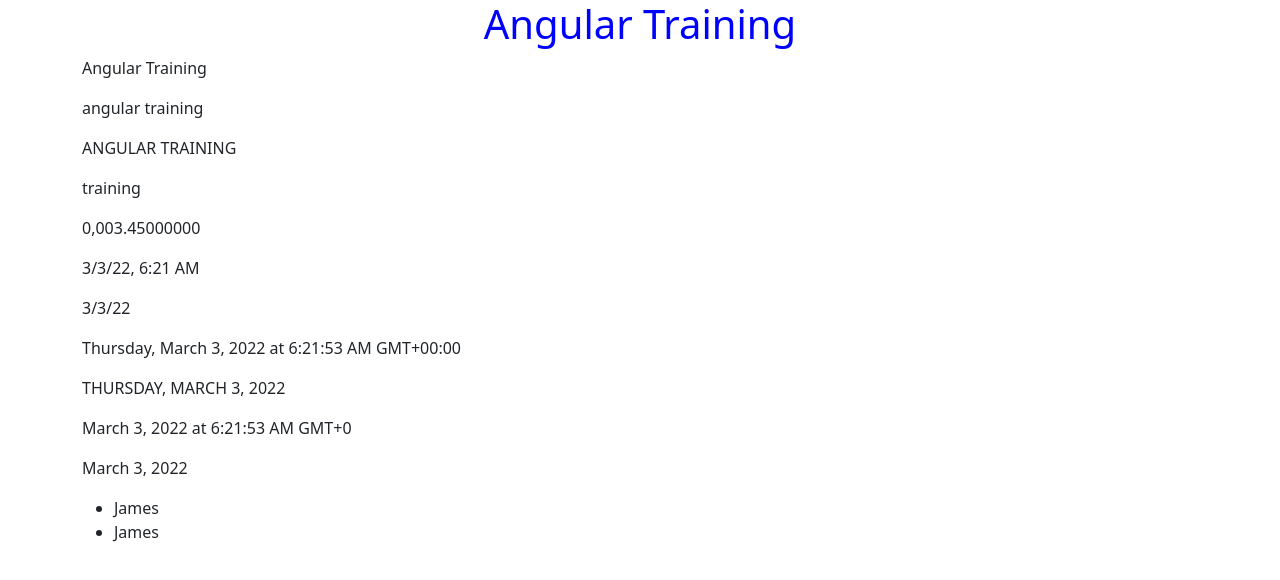
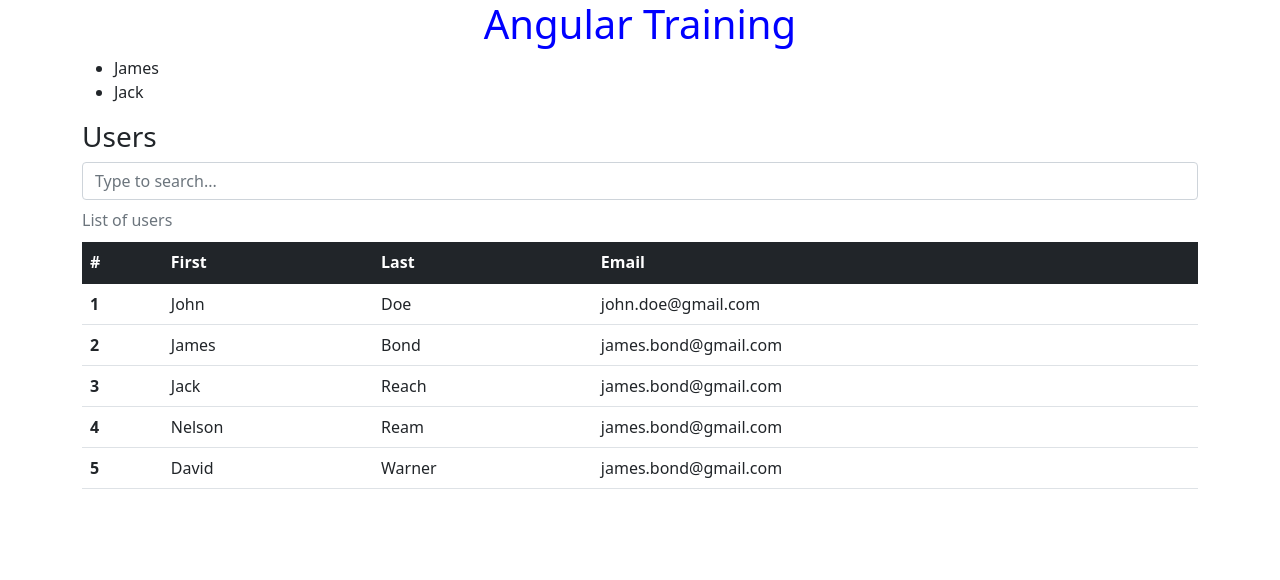
Before and after one commit to shashankGopannagari/demo, an Angular app: page / in a window 1280 px wide. Shown: the top 580 px of the page. Built offline with nearby package versions, Linux system fonts and the light colour scheme.

Commit message:
custom pipes example -- filter pipe

```diff
--- /dev/null
+++ b/src/app/pipes/custom-pipes/filter.pipe.ts
@@ -0,0 +1,15 @@
+import { Pipe, PipeTransform } from '@angular/core';
+
+@Pipe({
+  name: 'filter'
+})
+export class FilterPipe implements PipeTransform {
+
+  transform(value: any[], searchTerm : string): any[] {
+    console.log('search Term', searchTerm)
+    return value.filter((search: any) => {
+      return search.lastName.toLowerCase().indexOf(searchTerm.toLocaleLowerCase()) > -1
+    });
+  }
+
+}
--- a/src/app/pipes/pipes/pipes.component.html
+++ b/src/app/pipes/pipes/pipes.component.html
@@ -1,4 +1,4 @@
-<p>{{text | titlecase}}</p>
+<!-- <p>{{text | titlecase}}</p>
 
 <p>{{text | lowercase}}</p>
 
@@ -15,9 +15,36 @@
 <p> {{user.date | date: 'long' }} </p>
 <p> {{user.date | date: 'longDate' }} </p>
 
-
+-->
 <ul>
     <li *ngFor="let user of users | slice: 1: 3">
         {{user.firstName}}
     </li>
 </ul>
+
+<h3>Users</h3>
+
+<!-- <label for="exampleDataList" class="form-label">Datalist example</label> -->
+<input class="form-control" list="datalistOptions" id="exampleDataList"
+placeholder="Type to search..." [(ngModel)]="searchTerm">
+
+
+<table class="table caption-top">
+    <caption>List of users</caption>
+    <thead class="table-dark">
+      <tr>
+        <th scope="col">#</th>
+        <th scope="col">First</th>
+        <th scope="col">Last</th>
+        <th scope="col">Email</th>
+      </tr>
+    </thead>
+    <tbody>
+      <tr *ngFor="let user of users | filter: searchTerm; index as i">
+        <th scope="row">{{i + 1}}</th>
+        <td>{{user.firstName}}</td>
+        <td>{{user.lastName}}</td>
+        <td>{{user.email}}</td>
+      </tr>
+    </tbody>
+  </table>
--- a/src/app/pipes/pipes/pipes.component.ts
+++ b/src/app/pipes/pipes/pipes.component.ts
@@ -9,7 +9,7 @@
 
 
   text = "Angular Training";
-
+  searchTerm = '';
   number = 3.56;
   user = {
     'firstName' : 'John',
@@ -30,18 +30,18 @@
     'email': 'james.bond@gmail.com'
   },
   {
-    'firstName' : 'James',
-    'lastName': 'Bond',
+    'firstName' : 'Jack',
+    'lastName': 'Reach',
     'email': 'james.bond@gmail.com'
   },
   {
-    'firstName' : 'James',
-    'lastName': 'Bond',
+    'firstName' : 'Nelson',
+    'lastName': 'Ream',
     'email': 'james.bond@gmail.com'
   },
   {
-    'firstName' : 'James',
-    'lastName': 'Bond',
+    'firstName' : 'David',
+    'lastName': 'Warner',
     'email': 'james.bond@gmail.com'
   }
 ]
```
Also changed, not shown: src/app/app.module.ts (+6 -2 lines), 1 other file (tests, documents, lock files or other folders).
